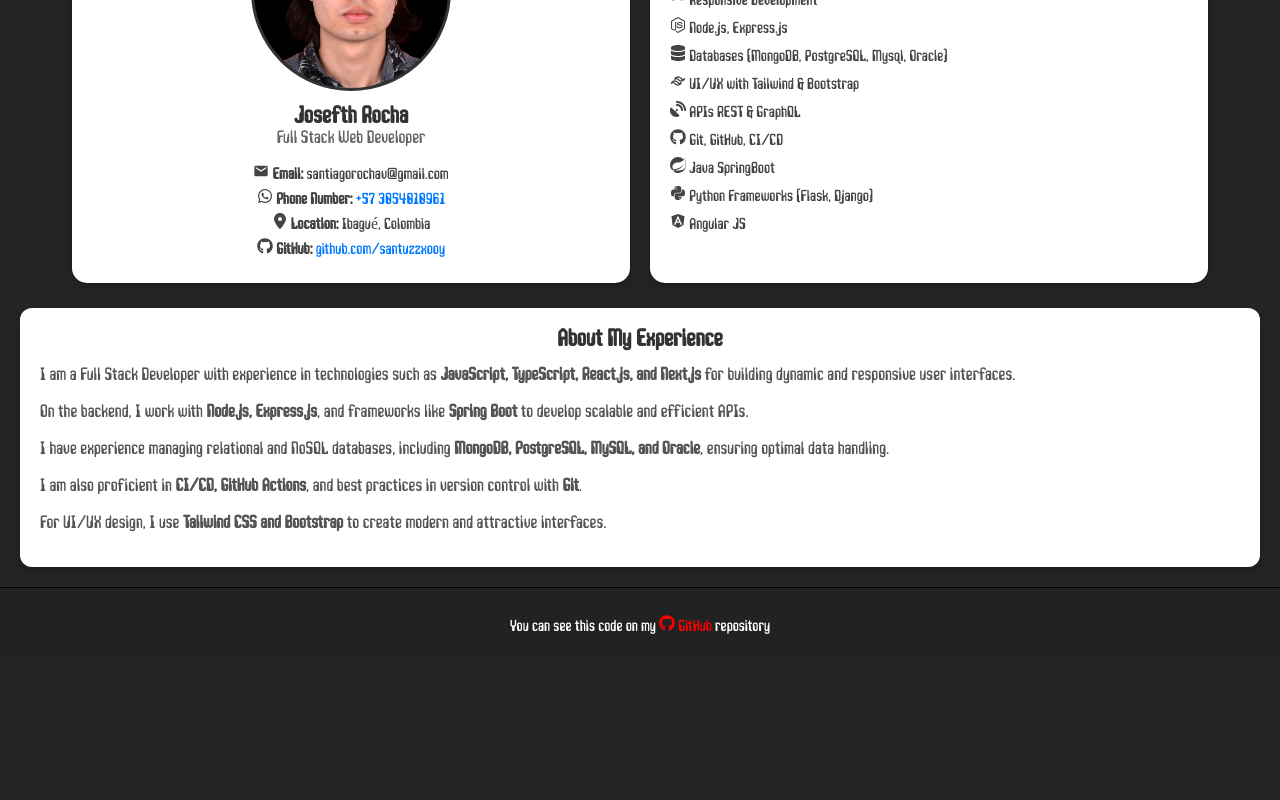
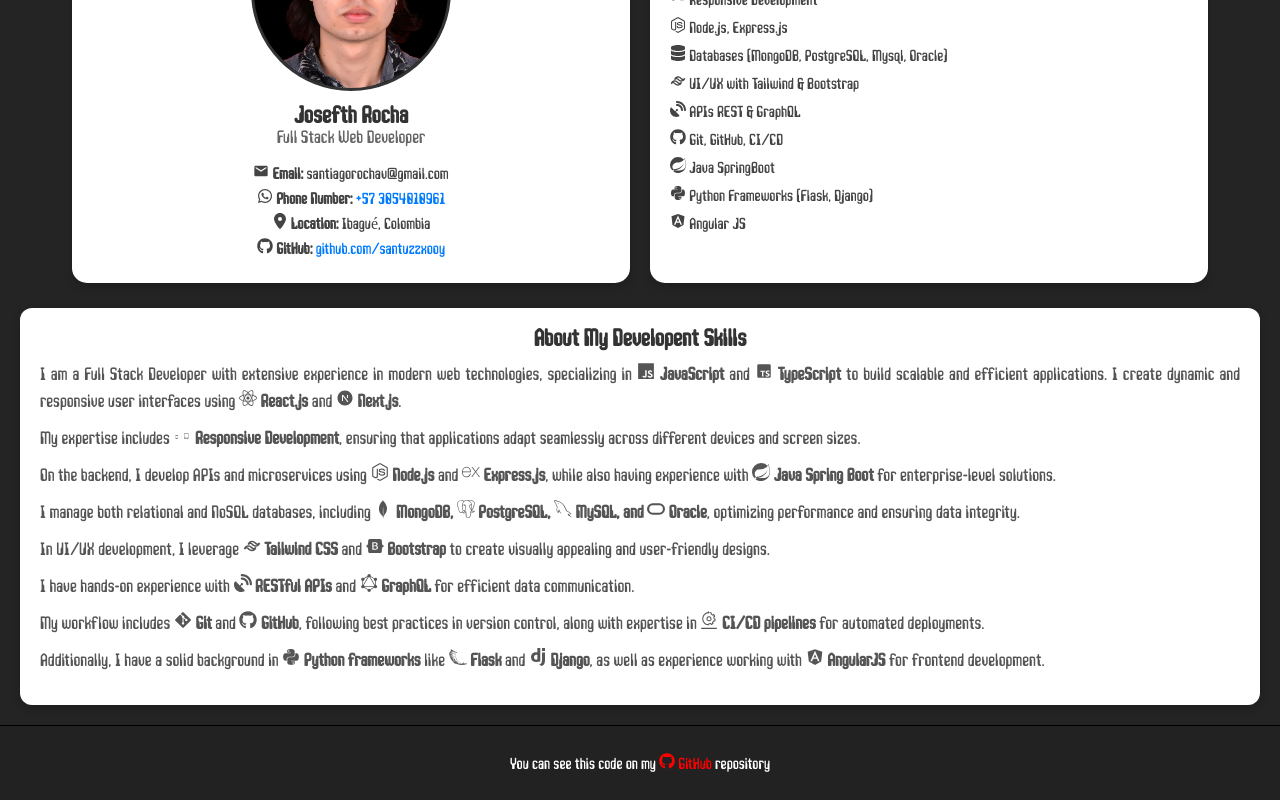
Before and after one commit to santuzzxooy/Portfolio_Web, a React (Vite) app: page / in a window 1280 px wide. Shown: the part 949-1749 px from the top of the page. Before the commit the page ends 1611 px from the top, so only its background shows below. Built offline with nearby package versions, Linux system fonts and the light colour scheme.

Commit message:
Icon change

```diff
--- a/src/Components/DescriptionCard.jsx
+++ b/src/Components/DescriptionCard.jsx
@@ -1,31 +1,64 @@
 import "./Styles.css";
+import { FaJs } from "react-icons/fa";
+import { BiLogoTypescript } from "react-icons/bi";
+import { FaReact } from "react-icons/fa";
+import { RiNextjsFill } from "react-icons/ri";
+import { DiResponsive } from "react-icons/di";
+import { FaNodeJs } from "react-icons/fa6";
+import { SiExpress } from "react-icons/si";
+import { FaBootstrap } from "react-icons/fa";
+import { RiTailwindCssLine } from "react-icons/ri";
+import { SiMongodb } from "react-icons/si";
+import { SiPostgresql } from "react-icons/si";
+import { GrMysql } from "react-icons/gr";
+import { SiOracle } from "react-icons/si";
+import { FaSatelliteDish } from "react-icons/fa6";
+import { GrGraphQl } from "react-icons/gr";
+import { SiSpring } from "react-icons/si";
+import { FaPython } from "react-icons/fa";
+import { FaGithub } from "react-icons/fa";
+import { FaGitAlt } from "react-icons/fa";
+import { SiJfrogpipelines } from "react-icons/si";
+import { FaAngular } from "react-icons/fa";
+import { SiFlask } from "react-icons/si";
+import { SiDjango } from "react-icons/si";
 
 const DescriptionCard = () => {
   return (
     <div className="description_container">
       <div className="description_card">
-        <h2>About My Experience</h2>
+        <h2>About My Developent Skills</h2>
         <p>
-          I am a Full Stack Developer with experience in technologies such as
-          <strong> JavaScript, TypeScript, React.js, and Next.js</strong> for building dynamic
-          and responsive user interfaces.
+          I am a Full Stack Developer with extensive experience in modern web technologies,
+          specializing in <strong><FaJs /> JavaScript</strong> and <strong><BiLogoTypescript /> TypeScript</strong> to build scalable and efficient applications.
+          I create dynamic and responsive user interfaces using <strong><FaReact /> React.js</strong> and <strong><RiNextjsFill /> Next.js</strong>.
         </p>
         <p>
-          On the backend, I work with <strong>Node.js, Express.js</strong>, and frameworks like
-          <strong> Spring Boot</strong> to develop scalable and efficient APIs.
+          My expertise includes <strong><DiResponsive /> Responsive Development</strong>, ensuring that applications adapt seamlessly
+          across different devices and screen sizes.
         </p>
         <p>
-          I have experience managing relational and NoSQL databases, including
-          <strong> MongoDB, PostgreSQL, MySQL, and Oracle</strong>, ensuring optimal data
-          handling.
+          On the backend, I develop APIs and microservices using <strong><FaNodeJs /> Node.js</strong> and <strong><SiExpress /> Express.js</strong>,
+          while also having experience with <strong><SiSpring /> Java Spring Boot</strong> for enterprise-level solutions.
         </p>
         <p>
-          I am also proficient in <strong>CI/CD, GitHub Actions</strong>, and best practices in
-          version control with <strong>Git</strong>.
+          I manage both relational and NoSQL databases, including <strong><SiMongodb /> MongoDB, <SiPostgresql /> PostgreSQL, <GrMysql /> MySQL, and <SiOracle /> Oracle</strong>,
+          optimizing performance and ensuring data integrity.
         </p>
         <p>
-          For UI/UX design, I use <strong>Tailwind CSS and Bootstrap</strong> to create
-          modern and attractive interfaces.
+          In UI/UX development, I leverage <strong><RiTailwindCssLine /> Tailwind CSS</strong> and <strong><FaBootstrap /> Bootstrap</strong> to create
+          visually appealing and user-friendly designs.
+        </p>
+        <p>
+          I have hands-on experience with <strong><FaSatelliteDish /> RESTful APIs</strong> and <strong><GrGraphQl /> GraphQL</strong> for efficient data communication.
+        </p>
+        <p>
+          My workflow includes <strong><FaGitAlt /> Git</strong> and <strong><FaGithub /> GitHub</strong>, following best practices in version control,
+          along with expertise in <strong><SiJfrogpipelines /> CI/CD pipelines</strong> for automated deployments.
+        </p>
+        <p>
+          Additionally, I have a solid background in <strong><FaPython /> Python frameworks</strong> like <strong><SiFlask /> Flask</strong> and <strong><SiDjango /> Django</strong>,
+          as well as experience working with <strong><FaAngular /> AngularJS</strong> for frontend development.
         </p>
       </div>
     </div>
```
